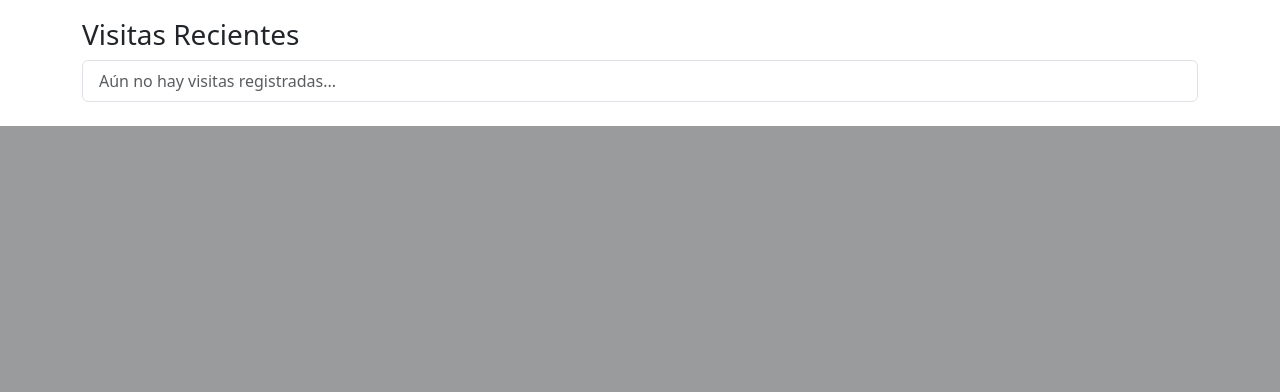
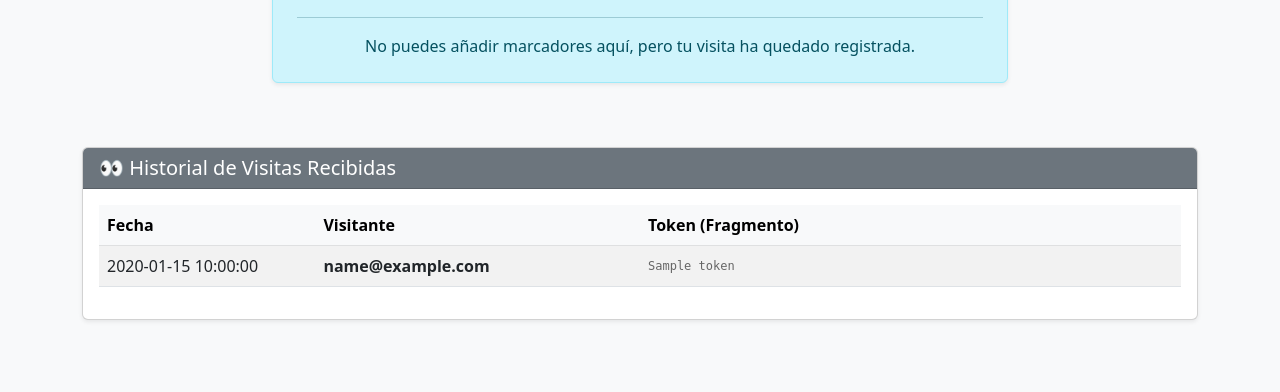
Before and after one commit to jcasadomolina/examen, a Python web app: template templates/mapa.html in a window 1280 px wide. Shown: the part 739-1131 px from the top of the page. Before the commit the page ends 865 px from the top, so only its background shows below. Run offline with Jinja, Linux system fonts and the light colour scheme; the template is opened without the code that fills it: most values are stand-ins (such as "Sample title", 1, 10 or a date in 2020).

Commit message:
Update mapa.html

```diff
--- a/templates/mapa.html
+++ b/templates/mapa.html
@@ -2,99 +2,143 @@
 <html lang="es">
 <head>
     <meta charset="UTF-8">
-    <title>Mi Mapa - {{ email }}</title>
+    <title>Mapa de {{ email_mapa }}</title>
     <link href="https://cdn.jsdelivr.net/npm/bootstrap@5.3.0/dist/css/bootstrap.min.css" rel="stylesheet">
-
     <link rel="stylesheet" href="https://unpkg.com/leaflet@1.9.4/dist/leaflet.css" />
 
     <style>
+        body { background-color: #f8f9fa; }
         #map { height: 500px; width: 100%; border-radius: 10px; }
-        .thumbnail { max-width: 100px; max-height: 100px; }
+        .thumbnail { max-width: 100px; max-height: 100px; object-fit: cover; }
+        .form-card { border: none; box-shadow: 0 4px 6px rgba(0,0,0,0.1); }
+        .table-token { font-size: 0.75rem; color: #666; font-family: monospace; }
     </style>
 </head>
 <body class="container py-4">
 
     <div class="d-flex justify-content-between align-items-center mb-3">
-        <h1>Mapa de: {{ email }}</h1>
-        <a href="/" class="btn btn-outline-danger">Salir</a>
+        <div>
+            <h1 class="h3">Mapa de: <span class="text-primary">{{ email_mapa }}</span></h1>
+            {% if not es_propietario %}
+                <span class="badge bg-warning text-dark">Modo Visitante</span>
+            {% else %}
+                <span class="badge bg-success">Modo Propietario</span>
+            {% endif %}
+        </div>
+        <a href="/" class="btn btn-outline-secondary">Volver al Inicio</a>
     </div>
 
-    <div id="map" class="mb-4 shadow-sm"></div>
+    <div id="map" class="mb-5 shadow-sm border border-2 border-white"></div>
 
-    <div class="card mb-4">
-        <div class="card-header bg-success text-white">Añadir Nuevo Destino</div>
-        <div class="card-body">
-            <form action="/web/nuevo-marcador" method="post" enctype="multipart/form-data">
+    <div class="row justify-content-center mb-5">
+        <div class="col-md-8">
 
-                <input type="hidden" name="email" value="{{ email }}">
+            {% if es_propietario %}
+                <div class="card form-card">
+                    <div class="card-header bg-primary text-white text-center py-3">
+                        <h5 class="mb-0">📍 Añadir Nuevo Destino</h5>
+                    </div>
+                    <div class="card-body p-4 bg-white">
+                        <form action="/web/nuevo-marcador" method="post" enctype="multipart/form-data">
+                            <input type="hidden" name="email" value="{{ email_mapa }}">
 
-                <div class="row">
-                    <div class="col-md-5">
-                        <input type="text" name="ciudad" class="form-control" placeholder="Ciudad o País (Ej: París, Francia)" required>
-                    </div>
-                    <div class="col-md-5">
-                        <input type="file" name="imagen" class="form-control" accept="image/*" required>
-                    </div>
-                    <div class="col-md-2">
-                        <button type="submit" class="btn btn-success w-100">Añadir</button>
+                            <div class="mb-3">
+                                <label class="form-label fw-bold">Ciudad</label>
+                                <input type="text" name="ciudad" class="form-control" placeholder="Ej: Tokio, Japón" required>
+                            </div>
+                            <div class="mb-4">
+                                <label class="form-label fw-bold">Foto</label>
+                                <input type="file" name="imagen" class="form-control" accept="image/*" required>
+                            </div>
+                            <div class="d-grid">
+                                <button type="submit" class="btn btn-primary btn-lg">Guardar Marcador</button>
+                            </div>
+                        </form>
                     </div>
                 </div>
-            </form>
+
+            {% else %}
+                <div class="alert alert-info text-center p-4 shadow-sm" role="alert">
+                    <h4 class="alert-heading">🗺️ Estás explorando</h4>
+                    <p>Estás viendo el mapa personal de <strong>{{ email_mapa }}</strong>.</p>
+                    <hr>
+                    <p class="mb-0">No puedes añadir marcadores aquí, pero tu visita ha quedado registrada.</p>
+                </div>
+            {% endif %}
+
         </div>
     </div>
 
-    <h3>Visitas Recientes</h3>
-    <ul class="list-group">
-        <li class="list-group-item text-muted">Aún no hay visitas registradas...</li>
-        </ul>
+    <div class="card shadow-sm mb-5">
+        <div class="card-header bg-secondary text-white">
+            <h5 class="mb-0">👀 Historial de Visitas Recibidas</h5>
+        </div>
+        <div class="card-body">
+            {% if visitas %}
+                <div class="table-responsive">
+                    <table class="table table-striped table-hover align-middle">
+                        <thead class="table-light">
+                            <tr>
+                                <th scope="col">Fecha</th>
+                                <th scope="col">Visitante</th>
+                                <th scope="col">Token (Fragmento)</th>
+                            </tr>
+                        </thead>
+                        <tbody>
+                            {% for v in visitas %}
+                            <tr>
+                                <td style="width: 20%;">{{ v.fecha }}</td>
+                                <td style="width: 30%;"><strong>{{ v.email_visitante }}</strong></td>
+                                <td style="width: 50%;">
+                                    <div class="text-break table-token">
+                                        {{ v.token }}
+                                    </div>
+                                </td>
+                            </tr>
+                            {% endfor %}
+                        </tbody>
+                    </table>
+                </div>
+            {% else %}
+                <p class="text-center text-muted my-3">Este mapa aún no ha recibido visitas de otros usuarios.</p>
+            {% endif %}
+        </div>
+    </div>
 
     <script src="https://unpkg.com/leaflet@1.9.4/dist/leaflet.js"></script>
     <script>
-        var map = L.map('map').setView([48.8566, 2.3522], 4);
+        var map = L.map('map').setView([20, 0], 2); // Vista global
 
         L.tileLayer('https://{s}.tile.openstreetmap.org/{z}/{x}/{y}.png', {
-            attribution: '&copy; OpenStreetMap contributors'
+            attribution: 'OpenStreetMap'
         }).addTo(map);
 
+        // Procesar marcadores desde Jinja a JS
         var marcadoresTexto = '{{ marcadores | tojson | safe }}';
         var marcadores = [];
-
         try {
             marcadores = JSON.parse(marcadoresTexto);
-        } catch (e) {
-            console.error("Error al leer los marcadores:", e);
-            marcadores = [];
-        }
-
-        console.log("Marcadores listos:", marcadores);
+        } catch (e) { console.error(e); }
 
         if (marcadores && marcadores.length > 0) {
             marcadores.forEach(function(m) {
-                var container = document.createElement('div');
-
-                var titulo = document.createElement('b');
-                titulo.innerText = m.ciudad || "Sin nombre";
-                container.appendChild(titulo);
-
-                container.appendChild(document.createElement('br'));
-
-                if (m.img) {
-                    var imagen = document.createElement('img');
-                    imagen.src = m.img;
-                    imagen.className = 'thumbnail';
-                    imagen.style.marginTop = "5px";
-                    imagen.onerror = function() { this.style.display = 'none'; };
-                    container.appendChild(imagen);
+                var contenido = "<b>" + (m.ciudad || "?") + "</b><br>";
+                if(m.img) {
+                    contenido += "<img src='" + m.img + "' class='thumbnail mt-2'>";
                 }
 
                 var lat = parseFloat(m.lat);
                 var lon = parseFloat(m.lon);
 
                 if (!isNaN(lat) && !isNaN(lon)) {
-                    L.marker([lat, lon]).addTo(map)
-                        .bindPopup(container);
+                    L.marker([lat, lon]).addTo(map).bindPopup(contenido);
                 }
             });
+            // Centrar mapa si hay puntos
+            if(marcadores.length > 0) {
+                var group = new L.featureGroup(marcadores.map(m => L.marker([m.lat, m.lon])));
+                map.fitBounds(group.getBounds().pad(0.2));
+            }
         }
     </script>
 </body>
```
